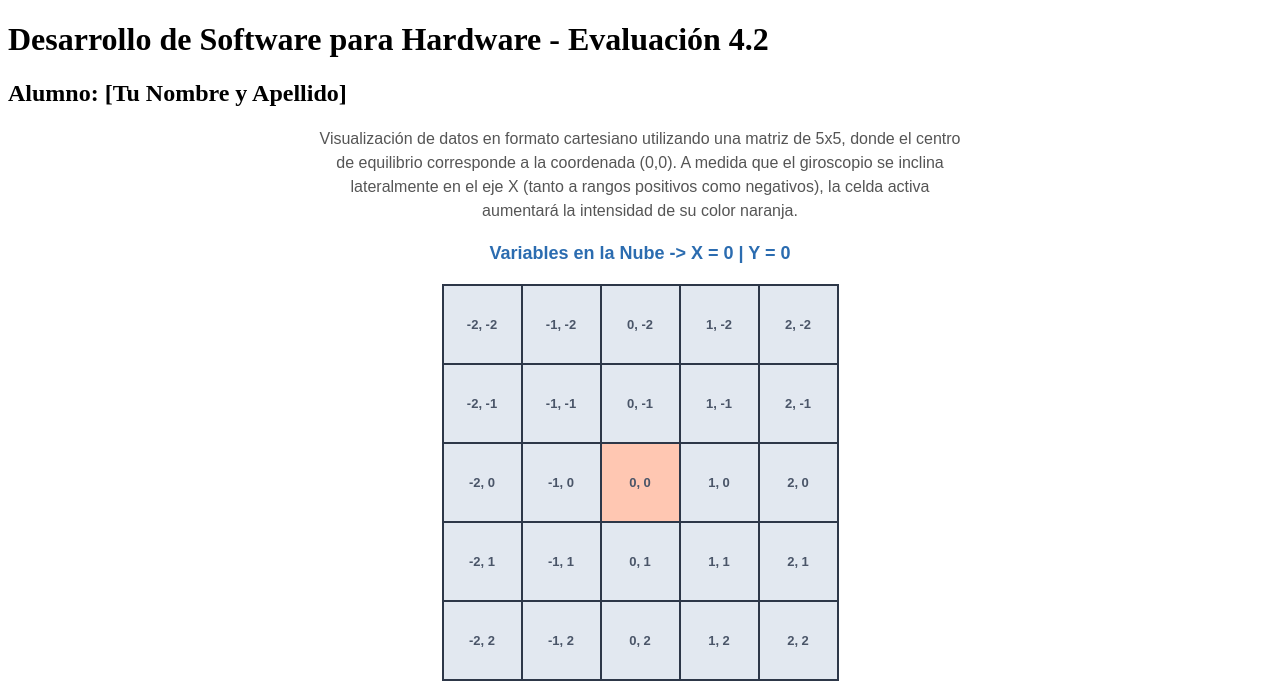
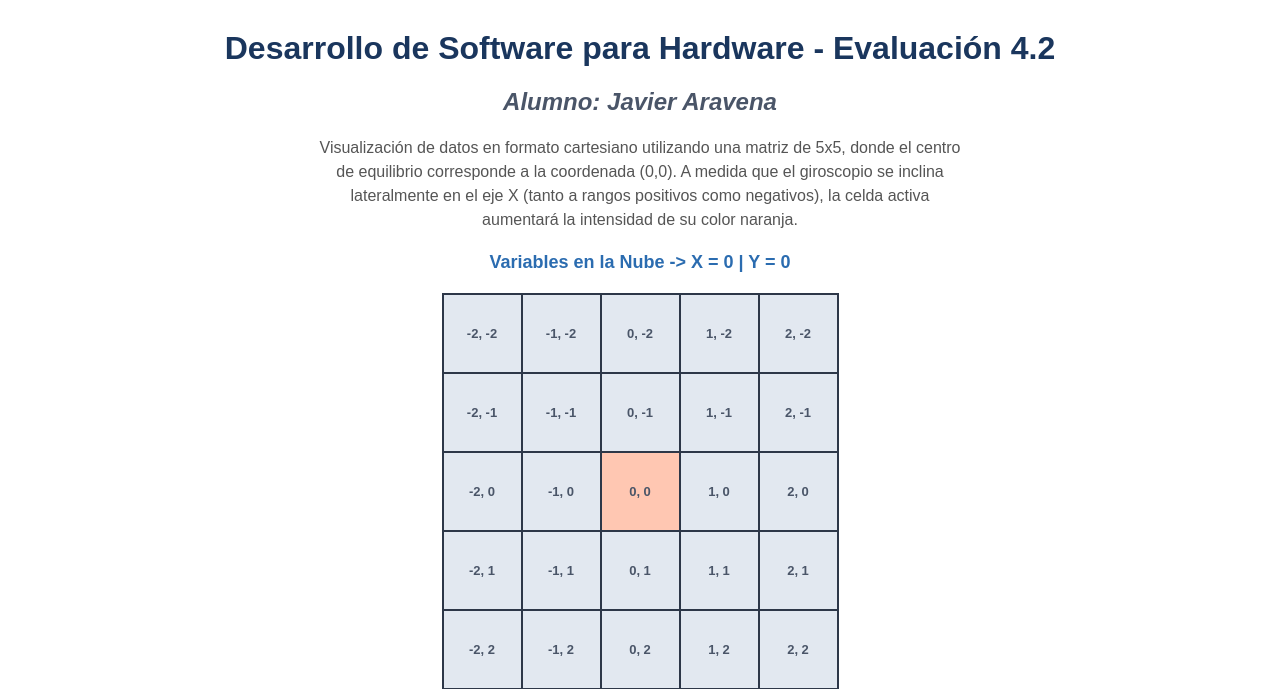
Before and after one commit to Javilex4133/lectura, a Flask app: page / in a window 1280 px wide. Shown: the top 689 px of the page. Run offline with Flask 3, Linux system fonts and the light colour scheme; data that the repository does not hold is empty.

Commit message:
Subiendo contenido copiado de repositorio base

```diff
--- a/templates/index.html
+++ b/templates/index.html
@@ -75,8 +75,8 @@
 
 <body>
 
-    <h1 id="Evaluación Sumativa 4.2">Desarrollo de Software para Hardware - Evaluación 4.2</h1>
-    <h2 id="Javier_Aravena">Alumno: [Tu Nombre y Apellido]</h2>
+	<h1 id="titulo-actividad">Desarrollo de Software para Hardware - Evaluación 4.2</h1>
+	<h2 id="nombre-alumno">Alumno: Javier Aravena</h2>
 
     <p id="breve-explicacion">
         Visualización de datos en formato cartesiano utilizando una matriz de 5x5, donde el centro de equilibrio corresponde a la coordenada (0,0).
```
